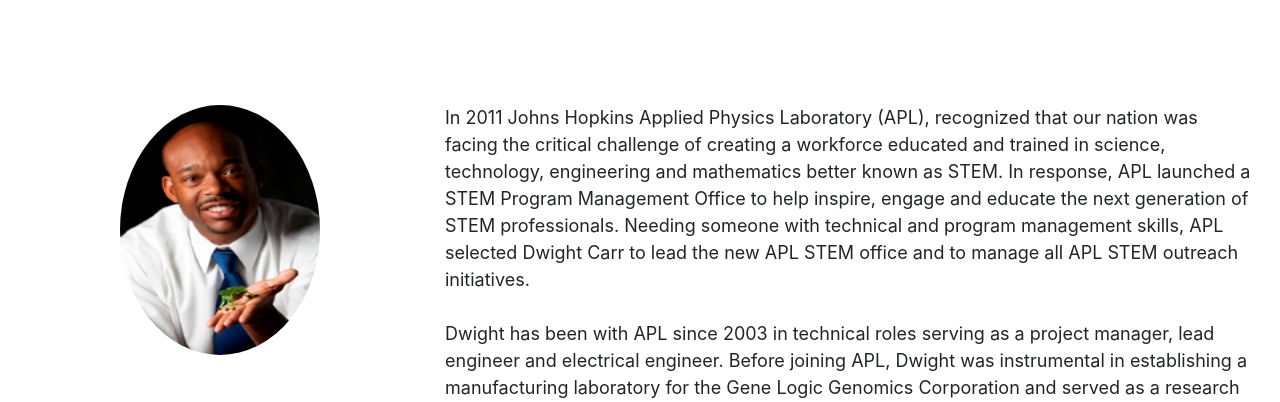
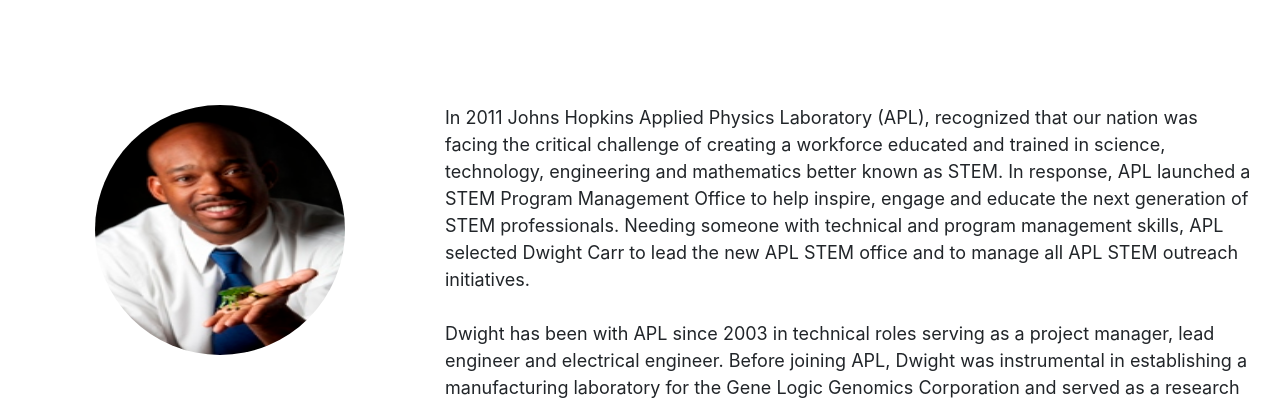
Before and after one commit to ayanamonr/SiS-Conference-Website, a plain HTML site: page speakers-keynote.html in a window 1280 px wide. Shown: the part 56-458 px from the top of the page. Drawn offline with nearby package versions, Linux system fonts and the light colour scheme.

```diff
--- a/speakers-keynote.html
+++ b/speakers-keynote.html
@@ -81,7 +81,7 @@
 
       <div class="row">
         <div class="col-sm-4 mx-auto">
-            <img  class= "center keynote-img"src="images/keynote.jpg" alt="Dwight Carr" height="250" width="200">
+            <img  class= "center keynote-img"src="images/keynote.jpg" alt="Dwight Carr" height="250" width="250">
             <h1> Dwight Carr </h1>
         </div>
         <div class="col-sm-8 text-padding medium-gutters text-div mx-auto">
```
